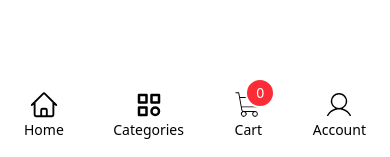
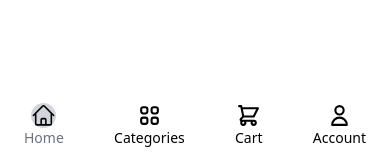
Before and after one commit to dev-dabid/react-e-commerce, a React (Vite) app: page /cart in a window 390 px wide. Shown: the part 684-841 px from the top of the page. Built offline with nearby package versions, Linux system fonts and the light colour scheme; no server answers.

Commit message:
update: sidebar ang mobile nav icons structure code

```diff
--- a/src/components/MobileNav.jsx
+++ b/src/components/MobileNav.jsx
@@ -1,29 +1,51 @@
 import { Link } from "react-router-dom";
+import { useState } from "react";
 import CartBadge from "./CartBadge";
-import { PiUserLight } from "react-icons/pi";
 import { HiOutlineHome } from "react-icons/hi2";
-import { TbCategory } from "react-icons/tb";
+import { HiOutlineViewGrid } from "react-icons/hi";
+import { HiOutlineShoppingCart } from "react-icons/hi";
+import { HiOutlineUser } from "react-icons/hi";
 
 const MobileNav = () => {
+  const [activeLink, setActiveLink] = useState("home");
+
+  const links = ["home", "categories", "cart", "account"];
+
+  const icons = {
+    home: <HiOutlineHome size={25} />,
+    categories: <HiOutlineViewGrid size={25} />,
+    cart: <HiOutlineShoppingCart size={25} />,
+    account: <HiOutlineUser size={25} />,
+  };
+
   return (
-    <div className="fixed bottom-0 left-0 w-full bg-white lg:hidden py-5 ">
+    <div className="fixed bottom-0 left-0 w-full bg-white lg:hidden py-3 ">
       <ul className="flex justify-between px-6 text-sm">
-        <Link className="flex flex-col items-center" to={"/"}>
-          <HiOutlineHome size={30} />
-          <p>Home</p>
-        </Link>
-        <Link className="flex flex-col items-center" to={"categories"}>
-          <TbCategory size={30} />
-          <p>Categories</p>
-        </Link>
-        <Link className="flex flex-col items-center" to={"cart"}>
-          <CartBadge />
-          <p>Cart</p>
-        </Link>
-        <Link className="flex flex-col items-center" to={"account"}>
-          <PiUserLight size={30} />
-          <p>Account</p>
-        </Link>
+        {links.map((link) => {
+          return (
+            <Link
+              to={link === "home" ? "/" : link}
+              state={activeLink}
+              onClick={() => setActiveLink(link)}
+              className={`flex flex-col items-center`}
+            >
+              <div
+                className={`${
+                  link === activeLink ? "bg-gray-300 rounded-2xl" : ""
+                }`}
+              >
+                {icons[link]}
+              </div>
+              <p
+                className={`${
+                  link === activeLink ? "text-gray-500 rounded-2xl" : ""
+                }`}
+              >
+                {link[0].toUpperCase() + link.slice(1)}
+              </p>
+            </Link>
+          );
+        })}
       </ul>
     </div>
   );
--- a/src/components/Sidebar.jsx
+++ b/src/components/Sidebar.jsx
@@ -24,6 +24,13 @@ const Sidebar = ({ isOpen }) => {
 
   const links = ["home", "categories", "cart", "account"];
 
+  const icons = {
+    home: <HiOutlineHome size={25} />,
+    categories: <HiOutlineViewGrid size={25} />,
+    cart: <HiOutlineShoppingCart size={25} />,
+    account: <HiOutlineUser size={25} />,
+  };
+
   return (
     <div style={sidebarStyle} className="flex flex-col px-5">
       <p className="font-outfit text-3xl font-medium mt-5 pl-2 ">MyStore</p>
@@ -38,15 +45,7 @@ const Sidebar = ({ isOpen }) => {
               state={activeLink}
               onClick={() => setActiveLink(link)}
             >
-              {link === "home" ? (
-                <HiOutlineHome size={25} />
-              ) : link === "categories" ? (
-                <HiOutlineViewGrid size={25} />
-              ) : link === "cart" ? (
-                <HiOutlineShoppingCart size={25} />
-              ) : (
-                <HiOutlineUser size={25} />
-              )}
+              {icons[link]}
               <p>{link[0].toUpperCase() + link.slice(1)}</p>
             </Link>
           );
```
